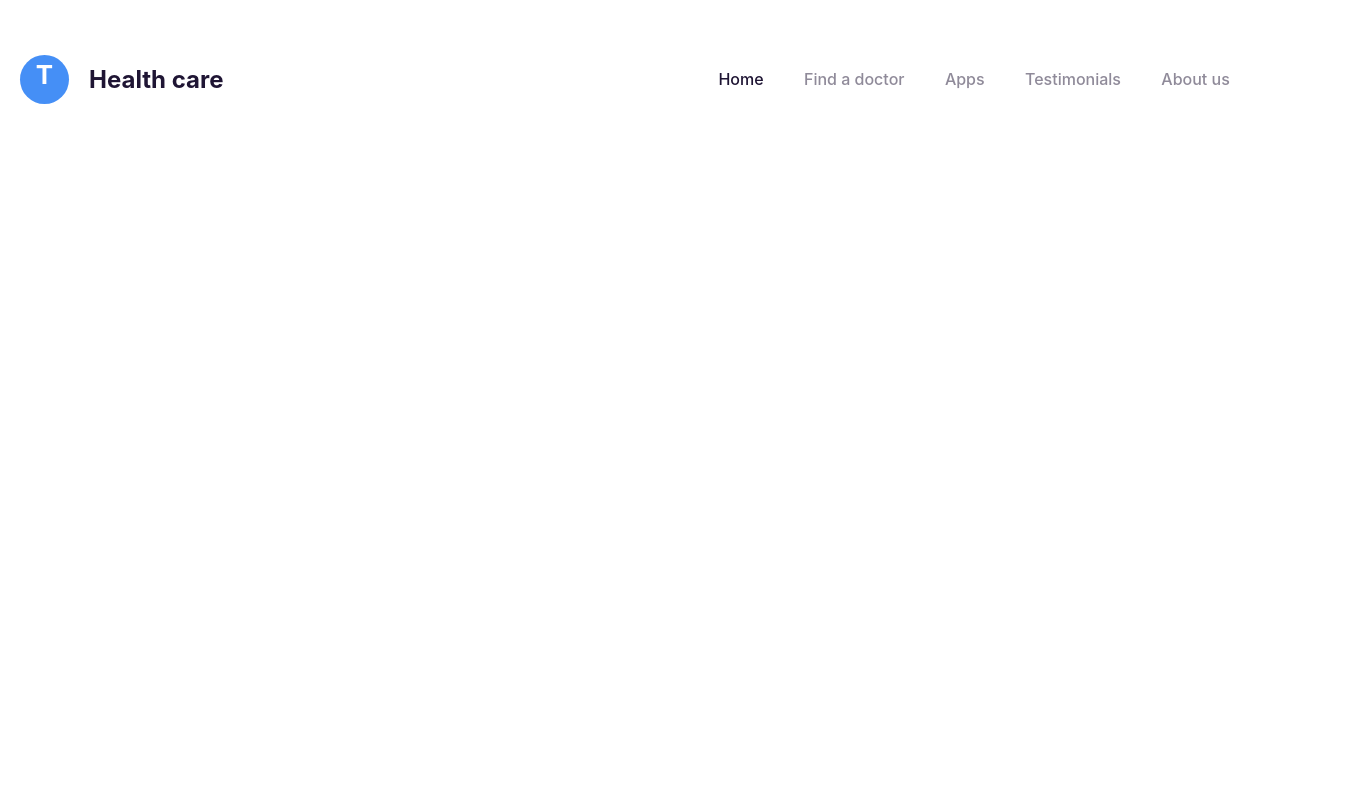
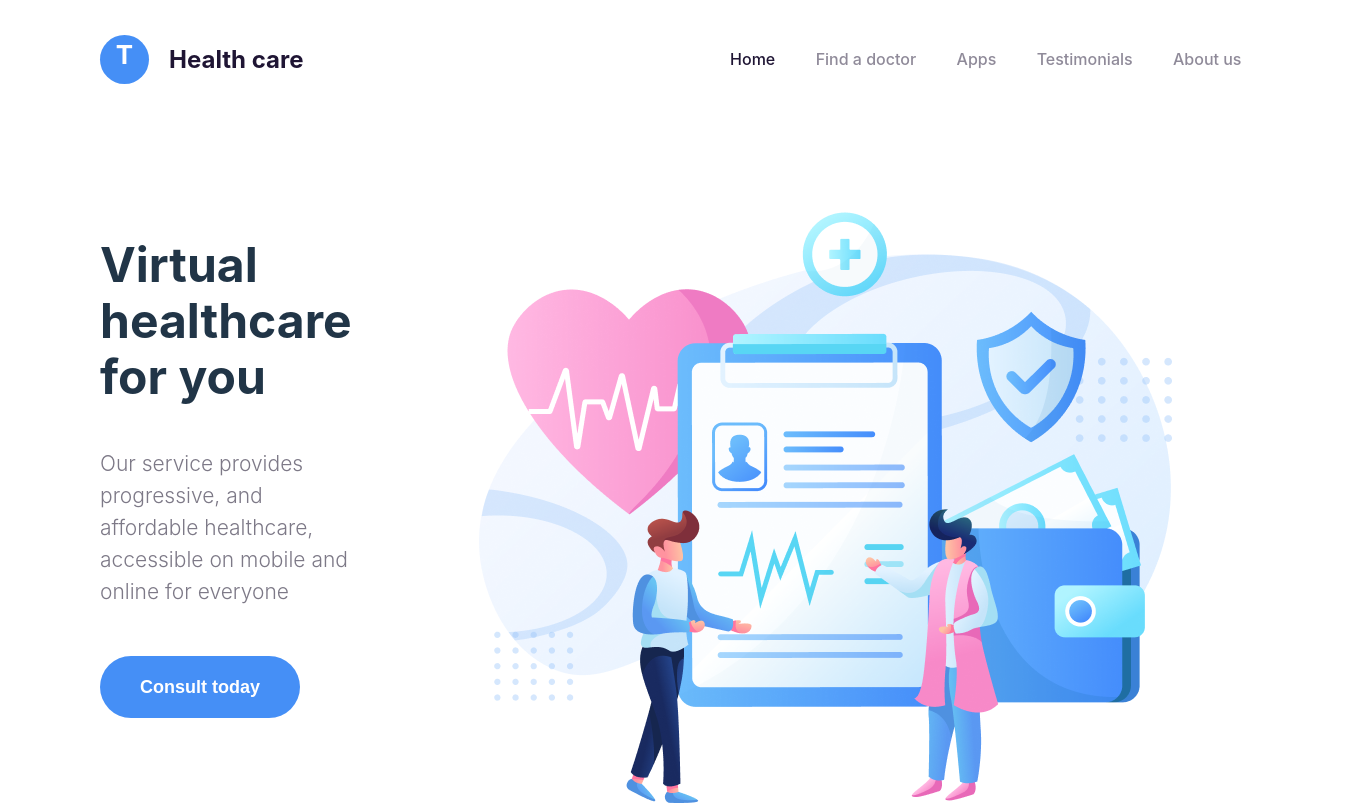
Before and after one commit to plumsoftware/Lab4, a React (Vite) app: page / in a window 1280 px wide. Shown: the whole page, 1372 px wide, since content can reach past the window. Built offline with nearby package versions, Linux system fonts and the light colour scheme.

Commit message:
[+] created header row with action (consult site) and image [+] added new asset (header asset)

```diff
--- a/src/App.module.css
+++ b/src/App.module.css
@@ -1,9 +1,24 @@
 .headerColumn {
     display: flex;
     flex-direction: column;
+    justify-content: center;
 }
 
 .headerRow {
     display: flex;
     flex-direction: row;
+    justify-content: flex-start;
 }
+
+.headerRow:first-child {
+    display: flex;
+    flex-direction: row;
+    justify-content: flex-start;
+    margin-bottom: 87px;
+}
+
+.imgBox {
+    width: 693px;
+    height: 598px;
+    margin-right: 100px;
+}
--- a/src/App.tsx
+++ b/src/App.tsx
@@ -2,11 +2,13 @@ import { useState } from 'react'
 import clsx from 'clsx'
 import reactLogo from './assets/react.svg'
 import viteLogo from '/vite.svg'
+import headerImage from './assets/header_illustration_1.svg'
 import classes from './App.module.css'
 import PrimaryButton from './components/primary-button'
 import TopNav from './components/top_nav/TopNav'
 import profileNav from './components/profile-nav'
 import ProfileNav from './components/profile-nav'
+import HeaderText from './components/header-text'
 
 function App() {
   const [count, setCount] = useState(0)
@@ -14,8 +16,21 @@ function App() {
   return (
     <>
       <header className={classes.header}>
-        <ProfileNav name='T'></ProfileNav>
-        <TopNav arr={['Home', 'Find a doctor', 'Apps', 'Testimonials', 'About us']}></TopNav>
+
+        <div className={classes.headerRow}>
+          <ProfileNav name='T'></ProfileNav>
+          <TopNav arr={['Home', 'Find a doctor', 'Apps', 'Testimonials', 'About us']}></TopNav>
+        </div>
+
+        <div className={classes.headerRow}>
+          <HeaderText arr={[
+            'Virtual healthcare for you',
+            'Our service provides progressive, and affordable healthcare, accessible on mobile and online for everyone',
+            'Consult today']}/>
+            <div className={classes.imgBox}>
+              <img src={headerImage} alt='картинка 1'/>
+            </div>
+        </div>
       </header>
     </>
   )
--- /dev/null
+++ b/src/components/header-text/HeaderText.module.css
@@ -0,0 +1,26 @@
+.column {
+    display: flex;
+    flex-direction: column;
+    justify-content: left;
+    margin-right: 127px;
+}
+
+h1 {
+    color: var(--primary-text-color);
+    font-size: 48px;
+    font-style: normal;
+    font-weight: 700;
+    text-align: left;
+    line-height: 56px;
+    margin-bottom: 25px;
+}
+
+h2 {
+    color: var(--secondary-text-color);
+    font-size: 21px;
+    font-style: normal;
+    text-align: left;
+    font-weight: 300;
+    line-height: 32px;
+    margin-bottom: 48px;
+}
--- /dev/null
+++ b/src/components/header-text/HeaderText.tsx
@@ -0,0 +1,19 @@
+import classes from './HeaderText.module.css'
+import React from 'react'
+import PrimaryButton from '../primary-button/PrimaryButton';
+
+interface HeaderTextProps {
+    arr: string[];
+}
+
+const HeaderText: React.FC<HeaderTextProps> = ({arr}) => {
+    return (
+         <div className={classes.column}>
+            <h1>{arr[0]}</h1>
+            <h2>{arr[1]}</h2>
+            <PrimaryButton text={arr[2]}/>
+         </div>
+    );
+};
+
+export default HeaderText;
--- /dev/null
+++ b/src/components/header-text/index.ts
@@ -0,0 +1 @@
+export {default} from './HeaderText'
--- a/src/components/nav-text/NavText.module.css
+++ b/src/components/nav-text/NavText.module.css
@@ -18,8 +18,8 @@ button:hover {
     border-color: var(--primary-color-hover);
     background-color: var(--primary-color-hover);
     color: var(--primary-text-color);
-  }
-  button:focus,
+}
+  /* button:focus,
   button:focus-visible {
     outline: 4px auto -webkit-focus-ring-color;
-  }
+  } */
--- a/src/components/primary-button/PrimaryButton.module.css
+++ b/src/components/primary-button/PrimaryButton.module.css
@@ -1,7 +1,7 @@
 .primaryButton{
     border-radius: 55px;
     background: var(--button-color);
-    flex-shrink: 0;
+    width: fit-content;
     padding: 1px 40px;
     text-align: center;
     font-size: 18px;
@@ -9,4 +9,5 @@
     font-weight: 700;
     line-height: 60px;
     color: var(--on-primary-color);
+    border: 0 solid transparent;
 }
--- a/src/index.css
+++ b/src/index.css
@@ -1,6 +1,7 @@
 #root {
   margin: 0;
-  padding: 20px;
+  padding-left: 100px;
+  padding-right: 100px;
   text-align: center;
   width: 100%;
   background-color: var(--main-bg-color);
@@ -50,11 +51,11 @@ body {
 header{
   width: 100%;
   display: flex;
-  flex-direction: row;
+  flex-direction: column;
   flex-wrap: nowrap;
 }
 
-h1 {
+/* h1 {
   font-size: 3.2em;
   line-height: 1.1;
 }
@@ -67,7 +68,7 @@ h2 {
 h3 {
   font-size: 3.2em;
   line-height: 1.1;
-}
+} */
 
 
 
```
Also changed, not shown: src/assets/header_illustration_1.svg (added).
